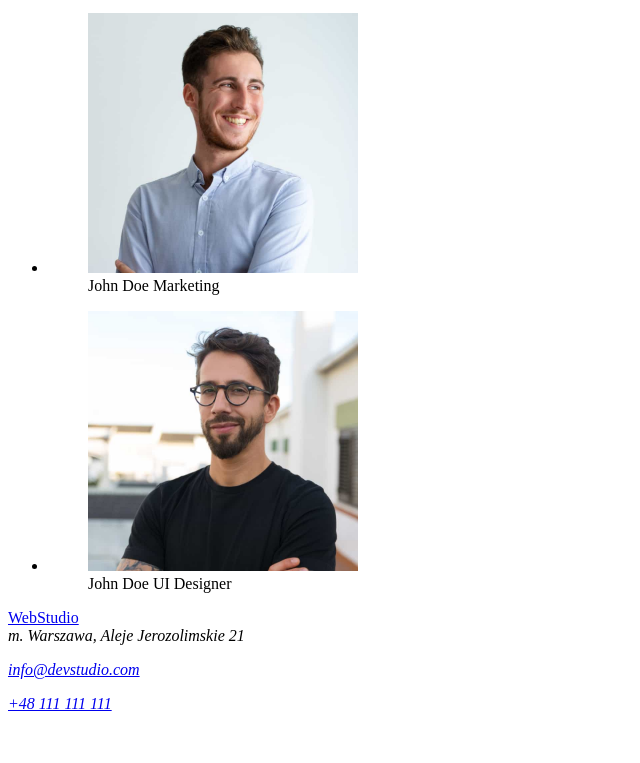
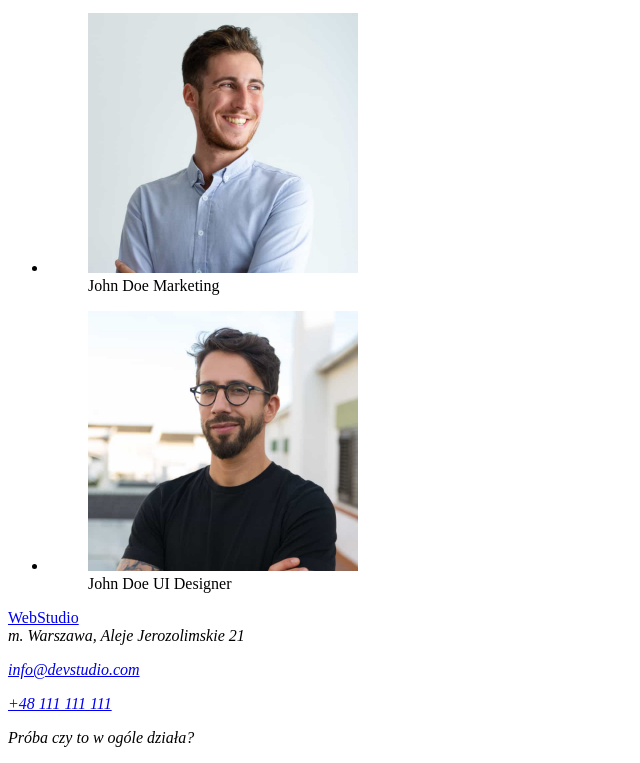
Before and after one commit to krogulex/goit-markup-hw-01, a plain HTML site: page index.html in a window 1280 px wide. Shown: the part 2006-2769 px from the top of the page, without its empty margins (0-640 px from the left). Before the commit the page ends 2735 px from the top, so only its background shows below. Drawn offline with Linux system fonts and the light colour scheme.

Commit message:
Update index.html

```diff
--- a/index.html
+++ b/index.html
@@ -150,6 +150,7 @@
         <address>
             <p><a href="mailto:info@devstudio.com">info@devstudio.com</a></p>
             <p><a href="tel:+48111111111">+48 111 111 111</a></p>
+            <p>Próba czy to w ogóle działa?</p>
         </address>
     </footer>
 </body>
```
